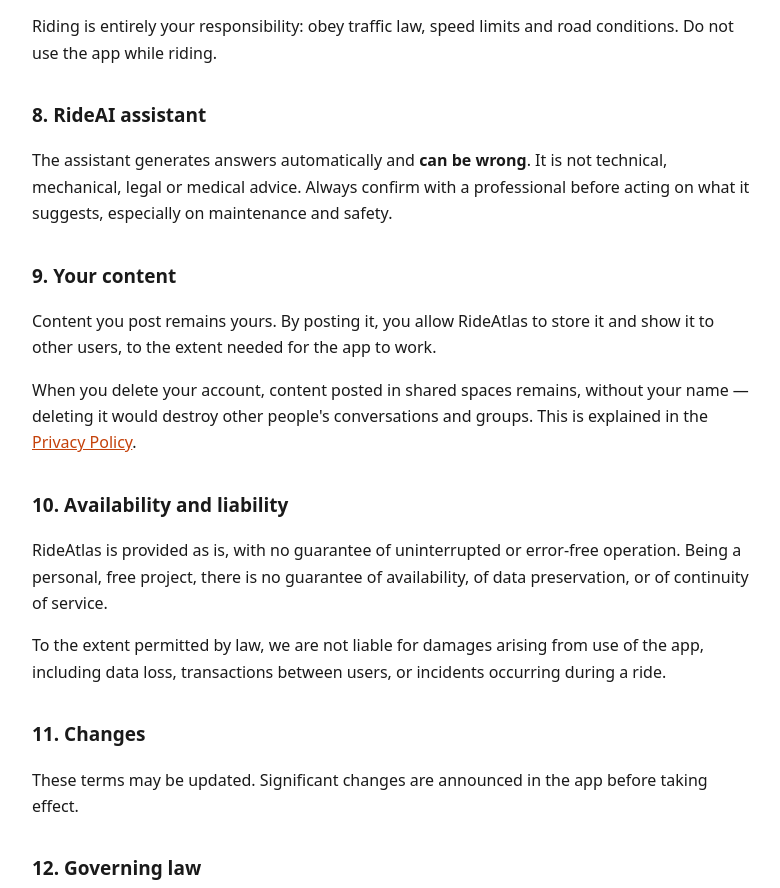
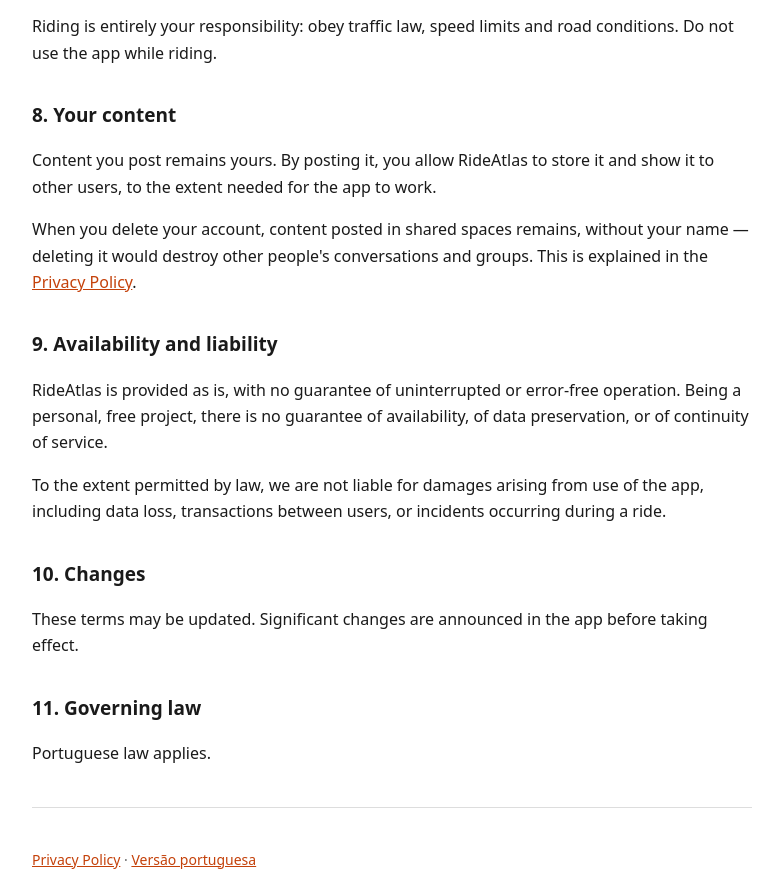
Before and after one commit to jjesus1765/rideatlas-legal, a plain HTML site: page terms.html in a window 1280 px wide. Shown: the part 2044-2932 px from the top of the page, without its empty margins (248-1028 px from the left). Drawn offline with Linux system fonts and the light colour scheme.

Commit message:
Remover o RideAI dos termos e da politica de privacidade
O assistente foi retirado da aplicacao. A seccao 8 dos termos deixa de fazer
sentido (as seguintes sobem um numero) e a linha da Anthropic na privacidade
passa a cobrir so a traducao de roteiros, que e o que resta a usa-la.

```diff
--- a/terms.html
+++ b/terms.html
@@ -85,27 +85,23 @@
 
 <p>Riding is entirely your responsibility: obey traffic law, speed limits and road conditions. Do not use the app while riding.</p>
 
-<h2>8. RideAI assistant</h2>
-
-<p>The assistant generates answers automatically and <strong>can be wrong</strong>. It is not technical, mechanical, legal or medical advice. Always confirm with a professional before acting on what it suggests, especially on maintenance and safety.</p>
-
-<h2>9. Your content</h2>
+<h2>8. Your content</h2>
 
 <p>Content you post remains yours. By posting it, you allow RideAtlas to store it and show it to other users, to the extent needed for the app to work.</p>
 
 <p>When you delete your account, content posted in shared spaces remains, without your name — deleting it would destroy other people's conversations and groups. This is explained in the <a href="privacy.html">Privacy Policy</a>.</p>
 
-<h2>10. Availability and liability</h2>
+<h2>9. Availability and liability</h2>
 
 <p>RideAtlas is provided as is, with no guarantee of uninterrupted or error-free operation. Being a personal, free project, there is no guarantee of availability, of data preservation, or of continuity of service.</p>
 
 <p>To the extent permitted by law, we are not liable for damages arising from use of the app, including data loss, transactions between users, or incidents occurring during a ride.</p>
 
-<h2>11. Changes</h2>
+<h2>10. Changes</h2>
 
 <p>These terms may be updated. Significant changes are announced in the app before taking effect.</p>
 
-<h2>12. Governing law</h2>
+<h2>11. Governing law</h2>
 
 <p>Portuguese law applies.</p>
 
```
Also changed, not shown: privacidade.html (+1 -1 lines), privacy.html (+1 -1 lines), termos.html (+4 -8 lines).
